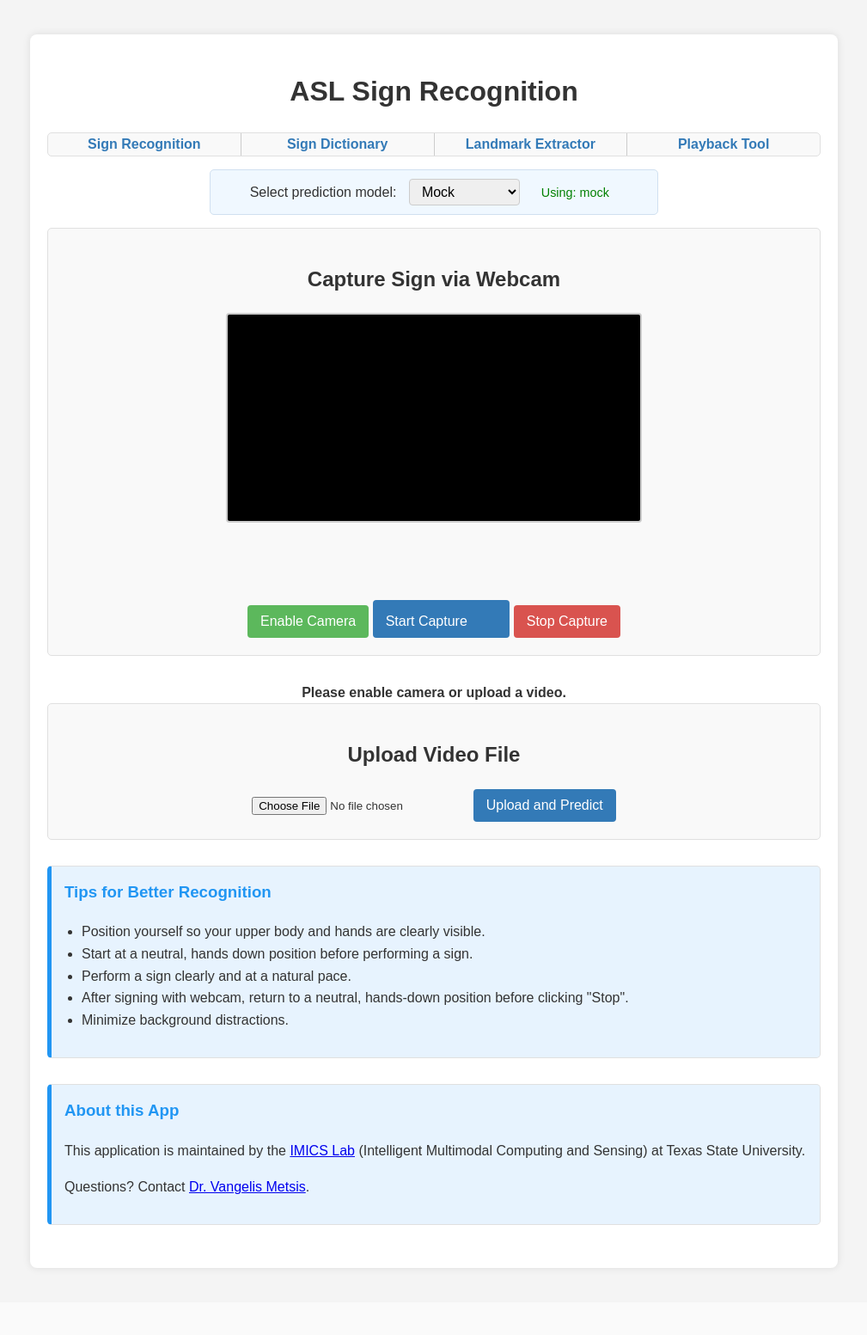
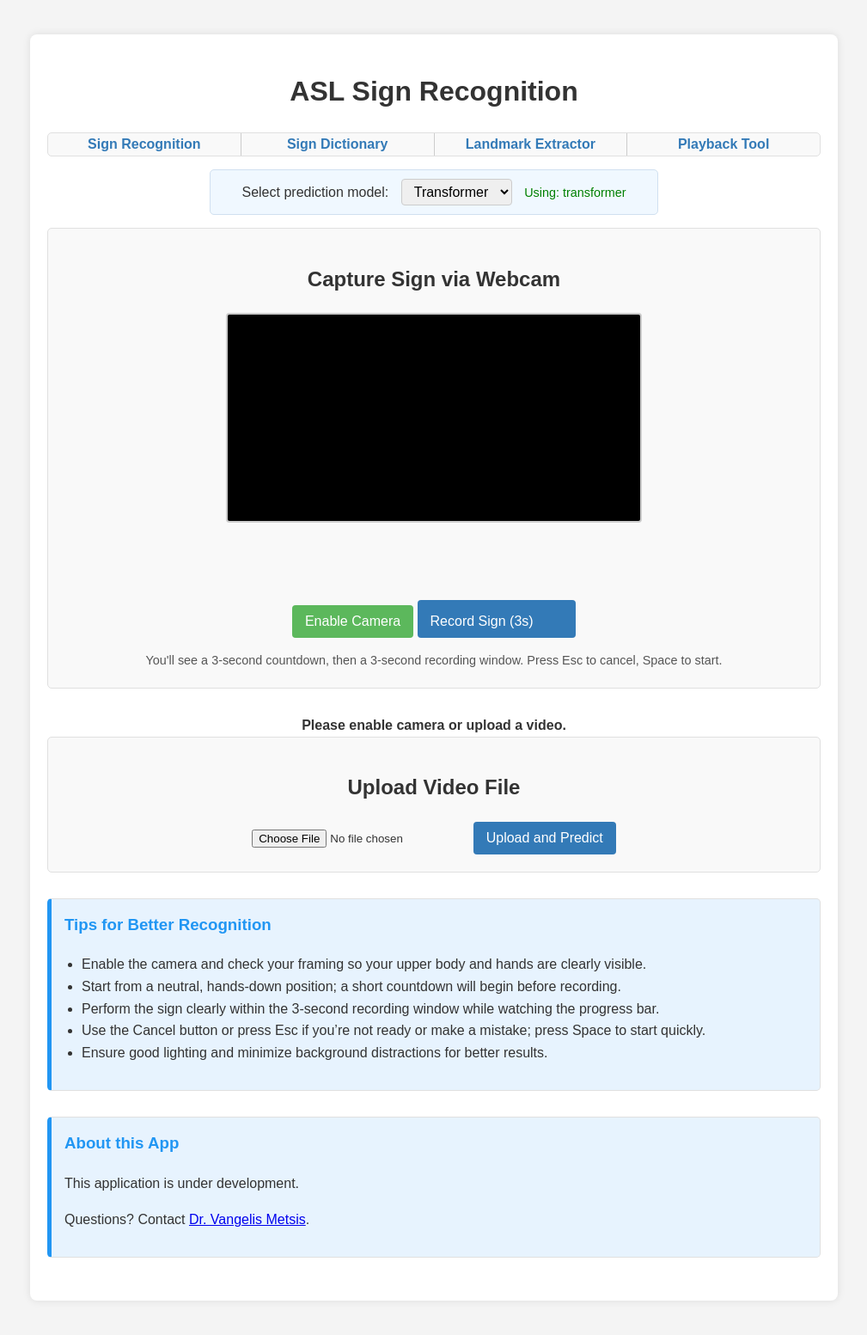
Before and after one commit to imics-lab/asl-sign-recognizer, a Flask app: page / in a window 1280 px wide. Shown: the whole page at 86% size, without its empty margins (135-1144 px from the left). Before the commit the page ends 1478 px from the top, so only its background shows below. Run offline with Flask 2, Linux system fonts and the light colour scheme; some libraries are stand-ins or nearby versions.

Commit message:
Update ASL model configuration, enhance webcam capture UI, and implement prediction video modal

```diff
--- a/app.py
+++ b/app.py
@@ -28,11 +28,12 @@ app.config['SECRET_KEY'] = 'your_very_secret_key_please_change_me!' # IMPORTANT:
 app.config['UPLOAD_FOLDER'] = 'uploads' # Temporary storage for uploaded videos
 app.config['PROCESSED_DATA_FOLDER'] = 'data' # For JSON landmark files
 app.config['MAX_CONTENT_LENGTH'] = 50 * 1024 * 1024  # 50 MB max upload size
-app.config['MODEL_NAME'] = 'mock'  # Default model to use
+app.config['MODEL_NAME'] = 'transformer'  # Default model to use
 app.config['MODEL_PATH'] = 'resources/asl_model.pth'  # Path to model weights
 app.config['CLASS_LIST_PATH'] = 'resources/wlasl_class_list.txt'  # Path to class list
 app.config['RESOURCES_DIR'] = 'resources'
 app.config['VIDEO_FOLDER'] = 'static/videos'
+app.config['HIDE_MOCK_MODEL'] = True  # Temporarily hide mock model from selector
 
 os.makedirs(app.config['UPLOAD_FOLDER'], exist_ok=True)
 os.makedirs(app.config['PROCESSED_DATA_FOLDER'], exist_ok=True)
@@ -61,7 +62,7 @@ MAX_SEQ_LENGTH = 80  # Adjusted to match the model's expected sequence length
 def initialize_asl_model():
     """Initialize the ASL sign recognition model based on app configuration"""
     global asl_model
-    model_name = app.config.get('MODEL_NAME', 'mock')
+    model_name = app.config.get('MODEL_NAME', 'transformer')
     class_list_path = app.config.get('CLASS_LIST_PATH', 'resources/wlasl_class_list.txt')
 
     model_kwargs = {
@@ -83,8 +84,9 @@ def initialize_asl_model():
         print("ASL model loaded successfully and ready for inference.")
     else:
         print("WARNING: ASL model couldn't be loaded. Falling back to mock model.")
-        # Fallback to mock model if the requested model fails to load
-        asl_model = get_model('mock', class_list_path=class_list_path)
+        # Respect the hide flag but keep fallback for reliability if not hidden
+        if not app.config.get('HIDE_MOCK_MODEL', False):
+            asl_model = get_model('mock', class_list_path=class_list_path)
 
 # Initialize the model at startup
 initialize_asl_model()
@@ -180,7 +182,9 @@ def lookup():
 def get_available_models():
     """Returns a list of available models and the currently selected model."""
     available_models = list_available_models()
-    current_model = app.config.get('MODEL_NAME', 'mock')
+    if app.config.get('HIDE_MOCK_MODEL', False):
+        available_models = [m for m in available_models if m != 'mock']
+    current_model = app.config.get('MODEL_NAME', 'transformer')
     return jsonify({
         "available_models": available_models,
         "current_model": current_model
--- a/static/js/recognition.js
+++ b/static/js/recognition.js
@@ -8,8 +8,13 @@ document.addEventListener('DOMContentLoaded', () => {
     let collectedLiveLandmarks = []; // For webcam frames sent one-by-one
     let countdownInterval = null;
     let frameProcessingInterval = null;
+    let captureProgressInterval = null;
+    let captureTimeout = null;
+    let isCountingDown = false;
+    let stopReason = null; // 'auto' | 'user' | null
     let isCapturing = false;
     const frameRate = 15; // FPS for webcam capture
+    const captureDurationMs = 3000; // Auto-stop after 3 seconds
 
     // --- DOM Elements ---
     const webcamFeed = document.getElementById('webcamFeed');
@@ -21,6 +26,8 @@ document.addEventListener('DOMContentLoaded', () => {
     const stopCaptureButton = document.getElementById('stopCaptureButton');
     const recIndicatorWebcam = document.getElementById('recIndicatorWebcam');
     const countdownDisplay = document.getElementById('countdownDisplay');
+    const captureProgressWrapper = document.getElementById('captureProgressWrapper');
+    const captureProgressBar = document.getElementById('captureProgressBar');
 
     const uploadForm = document.getElementById('uploadForm');
     const videoFile = document.getElementById('videoFile');
@@ -35,6 +42,13 @@ document.addEventListener('DOMContentLoaded', () => {
     const playbackLinkContainer = document.getElementById('playbackLinkContainer'); // To show/hide link
     const clearResultsButton = document.getElementById('clearResultsButton');
 
+    // Modal elements for prediction video preview
+    const predictionModalOverlay = document.getElementById('predictionModalOverlay');
+    const predictionModalClose = document.getElementById('predictionModalClose');
+    const predictionModalTitle = document.getElementById('predictionModalTitle');
+    const predictionModalError = document.getElementById('predictionModalError');
+    const predictionModalVideo = document.getElementById('predictionModalVideo');
+
     // Model selector elements
     const modelSelector = document.getElementById('modelSelector');
     const modelStatus = document.getElementById('modelStatus');
@@ -42,6 +56,7 @@ document.addEventListener('DOMContentLoaded', () => {
     // --- Initial UI State ---
     function resetUIForNewSign() {
         stopCaptureButton.disabled = true;
+        stopCaptureButton.classList.add('hidden');
         startCaptureButton.disabled = !videoStream; // Enable if cam is already on
         enableCamButton.disabled = !!videoStream;  // Disable if cam is on
 
@@ -61,8 +76,14 @@ document.addEventListener('DOMContentLoaded', () => {
         }
         countdownDisplay.textContent = '';
         recIndicatorWebcam.style.visibility = 'hidden';
+        if (captureProgressInterval) clearInterval(captureProgressInterval);
+        if (captureTimeout) clearTimeout(captureTimeout);
+        if (captureProgressBar) captureProgressBar.style.width = '0%';
+        if (captureProgressWrapper) captureProgressWrapper.classList.add('hidden');
         statusMessage.textContent = videoStream ? 'Ready to capture or upload.' : 'Please enable camera or upload a video.';
         isCapturing = false;
+        isCountingDown = false;
+        stopReason = null;
         collectedLiveLandmarks = [];
     }
 
@@ -153,13 +174,29 @@ document.addEventListener('DOMContentLoaded', () => {
         if (!predictionsData || predictionsData.length === 0) {
             predictionList.innerHTML = '<li>No predictions returned.</li>';
             resultsArea.classList.remove('hidden');
+            resultsArea.scrollIntoView({ behavior: 'smooth', block: 'start' });
             return;
         }
 
         let overallConfidenceLow = true;
         predictionsData.forEach(pred => {
             const listItem = document.createElement('li');
-            listItem.innerHTML = `<span class="label">${pred.label}:</span> <span class="confidence">${pred.confidence.toFixed(2)}%</span>`;
+            const link = document.createElement('a');
+            link.href = '#';
+            link.textContent = `${pred.label}`;
+            link.className = 'prediction-link';
+            link.setAttribute('data-word', pred.label);
+
+            const labelSpan = document.createElement('span');
+            labelSpan.className = 'label';
+            labelSpan.appendChild(link);
+
+            const confidenceSpan = document.createElement('span');
+            confidenceSpan.className = 'confidence';
+            confidenceSpan.textContent = `${pred.confidence.toFixed(2)}%`;
+
+            listItem.appendChild(labelSpan);
+            listItem.appendChild(confidenceSpan);
             predictionList.appendChild(listItem);
             if (pred.confidence > 20) { // Arbitrary threshold for "not low"
                 overallConfidenceLow = false;
@@ -175,7 +212,76 @@ document.addEventListener('DOMContentLoaded', () => {
             confidenceMessage.textContent = ''; // Clear if confident enough
         }
         resultsArea.classList.remove('hidden');
+        resultsArea.scrollIntoView({ behavior: 'smooth', block: 'start' });
     }
+
+    function openPredictionModalForWord(word) {
+        if (!predictionModalOverlay || !predictionModalVideo || !predictionModalTitle || !predictionModalError) {
+            return;
+        }
+        const searchWord = String(word || '').trim().toLowerCase();
+        predictionModalTitle.textContent = searchWord ? `Preview: ${searchWord.charAt(0).toUpperCase() + searchWord.slice(1)}` : 'Preview';
+        predictionModalError.classList.add('hidden');
+        predictionModalError.textContent = '';
+        predictionModalVideo.src = '';
+
+        predictionModalOverlay.classList.remove('hidden');
+        document.body.style.overflow = 'hidden';
+
+        fetch(`/api/lookup/video?word=${encodeURIComponent(searchWord)}`)
+            .then(response => {
+                if (!response.ok) {
+                    return response.json().then(errData => {
+                        throw new Error(errData.error || `HTTP error! status: ${response.status}`);
+                    });
+                }
+                return response.json();
+            })
+            .then(data => {
+                predictionModalVideo.src = `/static/videos/${data.videoFile}`;
+                predictionModalVideo.play().catch(() => {});
+            })
+            .catch(error => {
+                predictionModalError.textContent = error.message;
+                predictionModalError.classList.remove('hidden');
+            });
+    }
+
+    function closePredictionModal() {
+        if (!predictionModalOverlay) return;
+        if (predictionModalVideo) {
+            try { predictionModalVideo.pause(); } catch (e) {}
+            predictionModalVideo.src = '';
+        }
+        predictionModalOverlay.classList.add('hidden');
+        document.body.style.overflow = '';
+    }
+
+    if (predictionModalOverlay) {
+        predictionModalOverlay.addEventListener('click', (e) => {
+            if (e.target === predictionModalOverlay) {
+                closePredictionModal();
+            }
+        });
+    }
+    if (predictionModalClose) {
+        predictionModalClose.addEventListener('click', closePredictionModal);
+    }
+    document.addEventListener('keydown', (e) => {
+        if (e.key === 'Escape' && predictionModalOverlay && !predictionModalOverlay.classList.contains('hidden')) {
+            closePredictionModal();
+        }
+    });
+
+    // Click handler for prediction links
+    predictionList.addEventListener('click', (e) => {
+        const target = e.target;
+        if (target && target.classList && target.classList.contains('prediction-link')) {
+            e.preventDefault();
+            const word = target.getAttribute('data-word') || target.textContent || '';
+            openPredictionModalForWord(word);
+        }
+    });
 
 
     // --- Webcam Logic ---
@@ -195,6 +301,7 @@ document.addEventListener('DOMContentLoaded', () => {
             enableCamButton.disabled = true;
             startCaptureButton.disabled = false;
             stopCaptureButton.disabled = true;
+            stopCaptureButton.classList.add('hidden');
         } catch (err) {
             console.error("Error accessing webcam:", err);
             updateStatus(`Error enabling webcam: ${err.message}`, true);
@@ -207,11 +314,13 @@ document.addEventListener('DOMContentLoaded', () => {
             updateStatus('Please enable the camera first.', true);
             return;
         }
-        isCapturing = true;
+        isCapturing = false;
+        isCountingDown = true;
         collectedLiveLandmarks = []; // Reset for new capture
 
         startCaptureButton.disabled = true;
         stopCaptureButton.disabled = false;
+        stopCaptureButton.classList.remove('hidden');
         uploadForm.reset(); // Disable upload while capturing
         uploadVideoButton.disabled = true;
         videoFile.disabled = true;
@@ -227,6 +336,8 @@ document.addEventListener('DOMContentLoaded', () => {
             if (count <= 0) {
                 clearInterval(countdownInterval);
                 countdownDisplay.textContent = '';
+                isCountingDown = false;
+                isCapturing = true;
                 updateStatus('Capturing...');
                 recIndicatorWebcam.style.visibility = 'visible';
 
@@ -247,21 +358,64 @@ document.addEventListener('DOMContentLoaded', () => {
                         socket.emit('live_frame_for_recognition', frameData);
                     }
                 }, 1000 / frameRate);
+
+                // Start auto-stop timer and progress bar
+                if (captureProgressBar && captureProgressWrapper) {
+                    captureProgressBar.style.width = '0%';
+                    captureProgressWrapper.classList.remove('hidden');
+                    const captureStart = Date.now();
+                    captureProgressInterval = setInterval(() => {
+                        const elapsed = Date.now() - captureStart;
+                        const percent = Math.min(100, (elapsed / captureDurationMs) * 100);
+                        captureProgressBar.style.width = percent + '%';
+                    }, 50);
+                }
+                captureTimeout = setTimeout(() => {
+                    // Auto stop after captureDurationMs
+                    stopReason = 'auto';
+                    stopCaptureButton.click();
+                }, captureDurationMs);
             }
         }, 1000);
     });
 
     stopCaptureButton.addEventListener('click', () => {
+        // If cancel is pressed during countdown, abort cleanly without errors
+        if (isCountingDown) {
+            if (countdownInterval) clearInterval(countdownInterval);
+            isCountingDown = false;
+            stopReason = 'user';
+            updateStatus('Capture canceled.');
+            resetUIForNewSign();
+            return;
+        }
+
+        if (stopReason !== 'auto') {
+            stopReason = 'user';
+        }
         isCapturing = false; // This will stop the interval in its next check
         if(frameProcessingInterval) clearInterval(frameProcessingInterval);
         if(countdownInterval) clearInterval(countdownInterval); // Ensure countdown stops if stop is clicked early
+        if(captureProgressInterval) clearInterval(captureProgressInterval);
+        if(captureTimeout) clearTimeout(captureTimeout);
 
         recIndicatorWebcam.style.visibility = 'hidden';
+        if (captureProgressWrapper) captureProgressWrapper.classList.add('hidden');
+        if (captureProgressBar) captureProgressBar.style.width = '0%';
         stopCaptureButton.disabled = true;
+        stopCaptureButton.classList.add('hidden');
         startCaptureButton.disabled = false; // Can start a new capture
         uploadVideoButton.disabled = false; // Re-enable upload
         videoFile.disabled = false;
 
+
+        if (stopReason === 'user') {
+            // User canceled during recording; do not send for prediction
+            stopReason = null;
+            updateStatus('Capture canceled.');
+            resetUIForNewSign();
+            return;
+        }
 
         if (collectedLiveLandmarks.length > 0) {
             updateStatus(`Processing ${collectedLiveLandmarks.length} captured frames...`);
@@ -271,6 +425,7 @@ document.addEventListener('DOMContentLoaded', () => {
             updateStatus('No frames captured or landmarks extracted. Please try again.', true);
             resetUIForNewSign(); // Or just enable start button
         }
+        stopReason = null;
     });
 
     // --- Video Upload Logic ---
@@ -336,7 +491,51 @@ document.addEventListener('DOMContentLoaded', () => {
     });
 
     // --- Clear/Reset Button ---
-    clearResultsButton.addEventListener('click', resetUIForNewSign);
+    function scrollPageToTop() {
+        try {
+            window.scrollTo({ top: 0, left: 0, behavior: 'smooth' });
+        } catch (e) {
+            window.scrollTo(0, 0);
+        }
+        document.documentElement.scrollTop = 0;
+        document.body.scrollTop = 0;
+    }
+
+    clearResultsButton.addEventListener('click', () => {
+        // Ensure modal is closed so page can scroll
+        if (predictionModalOverlay && !predictionModalOverlay.classList.contains('hidden')) {
+            closePredictionModal();
+        }
+        resetUIForNewSign();
+        // Defer to next frame to allow layout to update before scrolling
+        if (window.requestAnimationFrame) {
+            requestAnimationFrame(() => scrollPageToTop());
+        } else {
+            setTimeout(scrollPageToTop, 0);
+        }
+    });
+
+    // --- Keyboard Shortcuts ---
+    document.addEventListener('keydown', (event) => {
+        const active = document.activeElement;
+        const tag = active && active.tagName ? active.tagName.toLowerCase() : '';
+        const isTyping = tag === 'input' || tag === 'textarea';
+        if (isTyping) return;
+
+        // Space to start recording
+        if ((event.code === 'Space' || event.key === ' ') && !startCaptureButton.disabled) {
+            event.preventDefault();
+            startCaptureButton.click();
+            return;
+        }
+        // Esc to cancel (during countdown or recording)
+        if (event.key === 'Escape') {
+            if (isCountingDown || isCapturing) {
+                stopReason = 'user';
+                stopCaptureButton.click();
+            }
+        }
+    });
 
 
     // --- SocketIO Event Listeners ---
--- a/templates/index.html
+++ b/templates/index.html
@@ -17,6 +17,10 @@
         .recording-indicator { width: 20px; height: 20px; background-color: red; border-radius: 50%; display: inline-block; margin-left: 10px; animation: blink 1s infinite; visibility: hidden; }
         @keyframes blink { 50% { opacity: 0; } }
 
+        /* Capture progress bar */
+        .capture-progress { width: 100%; height: 8px; background-color: #eee; border-radius: 4px; overflow: hidden; }
+        .capture-progress .bar { height: 100%; width: 0%; background: linear-gradient(90deg, #5cb85c, #f0ad4e, #d9534f); transition: width 0.05s linear; }
+
         /* Buttons */
         button { padding: 10px 15px; font-size: 1em; color: white; border: none; border-radius: 4px; cursor: pointer; transition: background-color 0.3s ease; }
         button:disabled { background-color: #ccc; cursor: not-allowed; }
@@ -28,6 +32,8 @@
         #stopCaptureButton:hover:not(:disabled) { background-color: #c9302c; }
         #clearResultsButton { background-color: #f0ad4e; /* Orange */ }
         #clearResultsButton:hover:not(:disabled) { background-color: #ec971f; }
+
+        .help-text { font-size: 0.9em; color: #555; text-align: center; }
 
         /* Results Area */
         #resultsArea { margin-top: 15px; padding: 15px; border: 1px solid #ddd; background-color: #f9f9f9; border-radius: 4px; }
@@ -75,6 +81,14 @@
         .status-success { color: green; }
         .status-error { color: red; }
         .status-loading { color: orange; }
+
+        /* Prediction video modal */
+        .modal-overlay { position: fixed; inset: 0; background: rgba(0,0,0,0.6); display: flex; align-items: center; justify-content: center; z-index: 1000; }
+        .modal { background: #fff; border-radius: 8px; width: 90%; max-width: 640px; box-shadow: 0 10px 30px rgba(0,0,0,0.25); padding: 16px 16px 12px 16px; position: relative; }
+        .modal h3 { margin: 0 32px 12px 0; }
+        .modal-close { position: absolute; right: 10px; top: 10px; background: transparent; border: none; font-size: 24px; line-height: 24px; cursor: pointer; color: #666; }
+        #predictionModalError { color: #d9534f; margin: 8px 0 0 0; }
+        #predictionModalVideo { width: 100%; max-height: 70vh; background: #000; border-radius: 6px; }
     </style>
 </head>
 <body>
@@ -103,11 +117,13 @@
                 <video id="webcamFeed" autoplay playsinline muted></video> <!-- Muted to prevent feedback -->
                 <canvas id="canvas" style="display: none;"></canvas> <!-- Hidden canvas for frame grabbing -->
                 <div id="countdownDisplay"></div>
+                <div id="captureProgressWrapper" class="capture-progress hidden"><div id="captureProgressBar" class="bar"></div></div>
                 <div>
                     <button id="enableCamButton">Enable Camera</button>
-                    <button id="startCaptureButton" disabled>Start Capture <span id="recIndicatorWebcam" class="recording-indicator"></span></button>
-                    <button id="stopCaptureButton" disabled>Stop Capture</button>
+                    <button id="startCaptureButton" disabled>Record Sign (3s) <span id="recIndicatorWebcam" class="recording-indicator"></span></button>
+                    <button id="stopCaptureButton" class="hidden" disabled>Cancel</button>
                 </div>
+                <div class="help-text">You'll see a 3-second countdown, then a 3-second recording window. Press Esc to cancel, Space to start.</div>
             </div>
         </div>
 
@@ -144,11 +160,11 @@
         <div class="section tips-section">
             <h3>Tips for Better Recognition</h3>
             <ul>
-                <li>Position yourself so your upper body and hands are clearly visible.</li>
-                <li>Start at a neutral, hands down position before performing a sign.</li>
-                <li>Perform a sign clearly and at a natural pace.</li>
-                <li>After signing with webcam, return to a neutral, hands-down position before clicking "Stop".</li>
-                <li>Minimize background distractions.</li>
+                <li>Enable the camera and check your framing so your upper body and hands are clearly visible.</li>
+                <li>Start from a neutral, hands-down position; a short countdown will begin before recording.</li>
+                <li>Perform the sign clearly within the 3-second recording window while watching the progress bar.</li>
+                <li>Use the Cancel button or press Esc if you’re not ready or make a mistake; press Space to start quickly.</li>
+                <li>Ensure good lighting and minimize background distractions for better results.</li>
             </ul>
         </div>
 
@@ -156,9 +172,7 @@
         <div class="section tips-section">
             <h3>About this App</h3>
             <p>
-                This application is maintained by the
-                <a href="https://imics-lab.github.io/" target="_blank" rel="noopener">IMICS Lab</a>
-                (Intelligent Multimodal Computing and Sensing) at Texas State University.
+                This application is under development.
             </p>
             <p>
                 Questions? Contact <a href="mailto:vmetsis@txstate.edu">Dr. Vangelis Metsis</a>.
@@ -166,6 +180,16 @@
         </div>
     </div>
 
+    <!-- Prediction video modal -->
+    <div id="predictionModalOverlay" class="modal-overlay hidden" aria-hidden="true">
+        <div class="modal" role="dialog" aria-modal="true" aria-labelledby="predictionModalTitle">
+            <button id="predictionModalClose" class="modal-close" aria-label="Close">×</button>
+            <h3 id="predictionModalTitle">Preview</h3>
+            <p id="predictionModalError" class="hidden"></p>
+            <video id="predictionModalVideo" controls playsinline></video>
+        </div>
+    </div>
+
     <script src="https://cdn.socket.io/4.7.5/socket.io.min.js"></script>
     <script src="/static/js/recognition.js"></script>
 </body>
```
